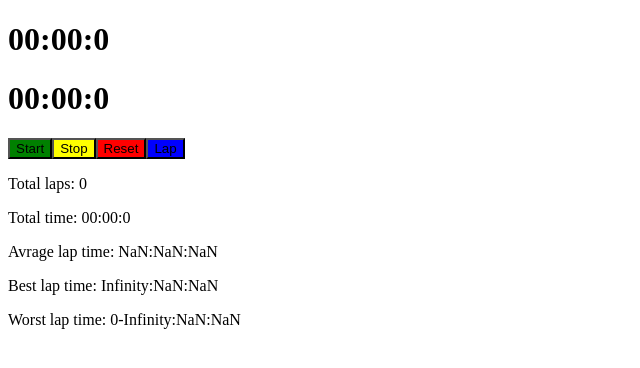
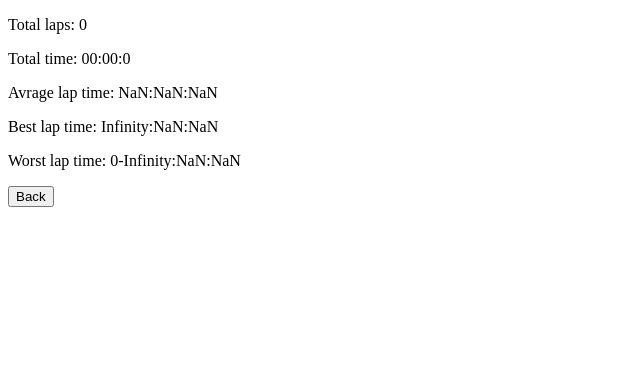
Before and after one commit to JaroslawLeszko/StopWatch, a React (Vite) app: page / in a window 1280 px wide. Both pictures are taken after a click on the button "Stop". Shown: the top 368 px of the page, without its empty margins (0-640 px from the left). Built offline with nearby package versions, Linux system fonts and the light colour scheme.

Commit message:
Add switch mode: counters/summary

```diff
--- a/src/StopWatch.tsx
+++ b/src/StopWatch.tsx
@@ -6,11 +6,15 @@ import { ResultTable } from "./ResultsTable/ResultsTable";
 import { Summary } from "./Summary/Summary";
 
 export const StopWatch = () => {
+  const [mode, setMode] = useState(true);
   const [actionOverall, setActionOverall] = useState<boolean | string>(false);
   const [actionLap, setActionLap] = useState<boolean | string>(false);
   const [records, setRecords] = useState<SingleRecord[]>([]);
 
   const btnActionOverall = (att: boolean | string) => {
+    if (att === false) {
+      setMode(false);
+    }
     setActionOverall(att);
     setActionLap(att);
     if (att === "reset") {
@@ -34,7 +38,14 @@ export const StopWatch = () => {
     if (actionOverall === true) setActionLap(true);
   };
 
+  const backToCounter = () => {
+    setMode(true);
+    setRecords([]);
+  };
+
   return (
+    <>
+      {mode ? (
         <>
           <Counter callback={addRecord} counterAction={actionOverall} />
           <Counter callback={addRecord} counterAction={actionLap} />
@@ -65,7 +76,13 @@ export const StopWatch = () => {
           <table>
             <ResultTable resultRecord={records} />
           </table>
+        </>
+      ) : (
+        <>
           <Summary summary={records} />
+          <button onClick={backToCounter}>Back</button>
+        </>
+      )}
     </>
   );
 };
```
Lines whose indentation alone changed are shown as unchanged.
